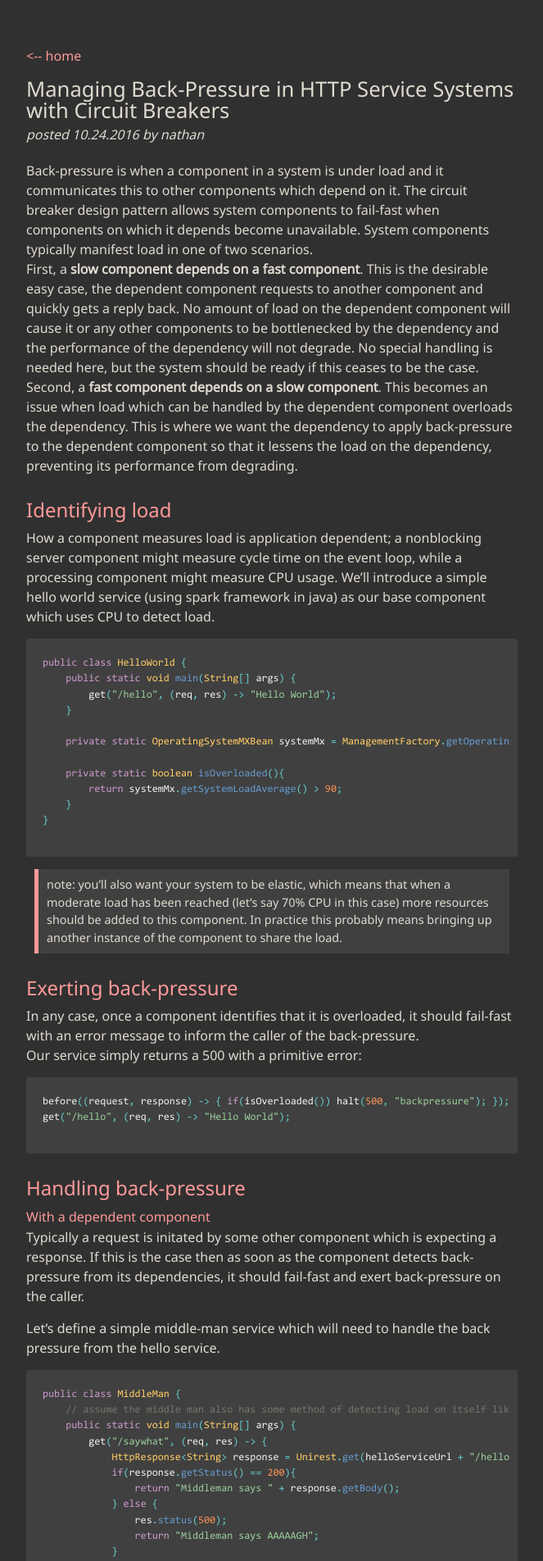
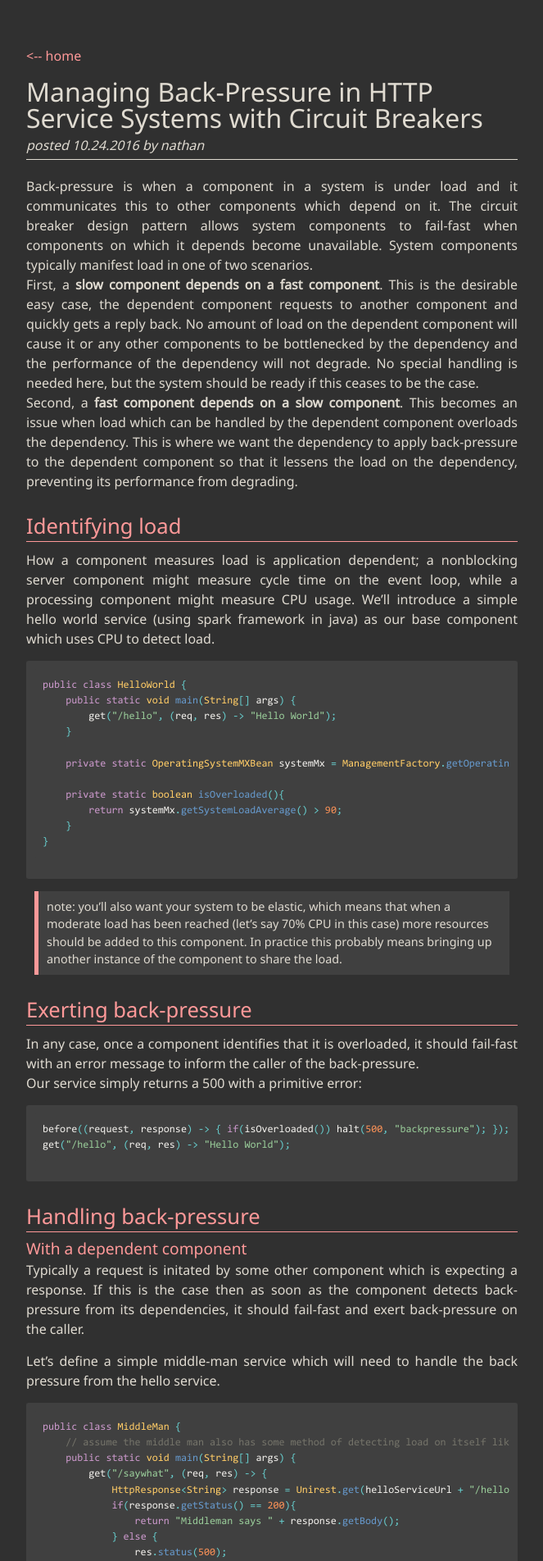
Before and after one commit to blackdoor/blog, a Jekyll site: the page built from _posts/2016-10-24-http-backpressure.md, in a window 1280 px wide. Shown: the top 1904 px of the page at 82% size, without its empty margins (308-971 px from the left). Built offline with Jekyll 4.4.1, drawn with Linux system fonts in a browser that asks for light colours.

Commit message:
Fixed styles on headers

```diff
--- a/assets/css/main.scss
+++ b/assets/css/main.scss
@@ -125,7 +125,7 @@
 .post {
     padding-bottom: 30px;
     &__title {
-        font-size: 1.6em;
+        font-size: 2.0em;
         font-weight: 500;
         margin-top: 20px;
         margin-bottom: 5px;
@@ -133,29 +133,40 @@
     &__date {
         font-size: 1em;
         font-style: italic;
+        border-bottom: 1px solid;
+        padding-bottom: 5px;
     }
     &__content {
         padding-top: 20px;
         h1 {
-            font-size: 1.5em;
+            font-size: 1.6em;
             font-weight: 500;
             margin-top: 30px;
-            margin-bottom: 5px;
+            margin-bottom: 10px;
             padding-bottom: 5px;
+            border-bottom: 1px solid $color-link;
             color: $color-link;
         }
         h2 {
+            font-size: 1.2em;
+            font-weight: 500;
+            margin-top: 10px;
+            margin-bottom: 5px;
+            color: $color-link;
+        }
+        h3 {
             font-size: 1.0em;
             font-weight: 500;
             margin-top: 10px;
             margin-bottom: 5px;
             color: $color-link;
+            font-style: italic;
         }
         p {
             font-size: 1em;
             line-height: 150%;
             margin-bottom: 15px;
-            align: justify;
+            text-align: justify;
         }
         a {
             text-decoration: underline;
```
